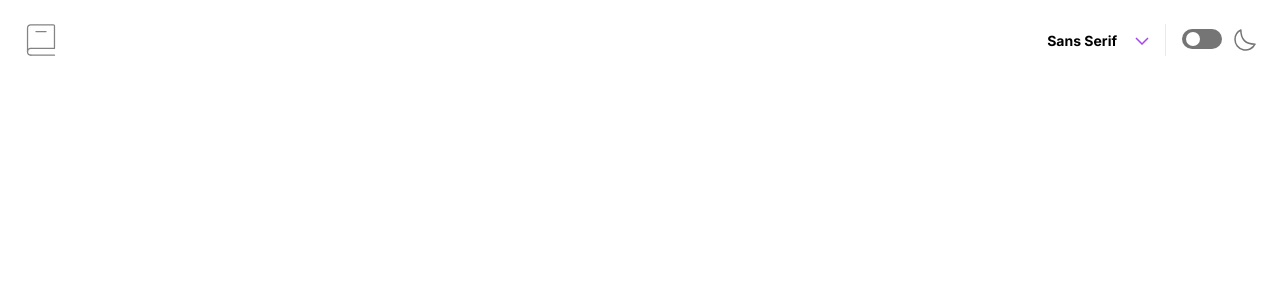
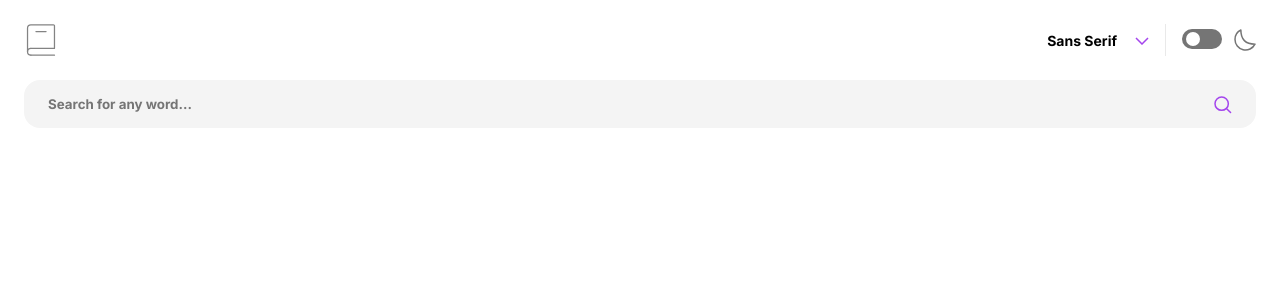
Before and after one commit to Stelkooo/dictionary-web-app, a React (Create React App) app: page / in a window 1280 px wide. Shown: the top 300 px of the page. Built offline with nearby package versions, Linux system fonts and the light colour scheme.

Commit message:
searchbar component

```diff
--- a/src/App.jsx
+++ b/src/App.jsx
@@ -2,6 +2,7 @@ import { useSelector } from 'react-redux';
 
 // components imports
 import Header from './components/header/header.component';
+import SearchBar from './components/search-bar/search-bar.component';
 
 // font selector
 import { selectFontFamily } from './store/font/font.selector';
@@ -16,6 +17,7 @@ function App() {
     <div className="App">
       <GlobalStyle fontFamily={fontFamily} />
       <Header />
+      <SearchBar />
     </div>
   );
 }
--- a/src/Global.styles.jsx
+++ b/src/Global.styles.jsx
@@ -7,6 +7,10 @@ export const GlobalStyle = createGlobalStyle`
   margin: 0;
   font-family: ${(props) => props.fontFamily};
 }
+
+body {
+  padding: ${24 / 16}rem;
+}
 `;
 
 export default GlobalStyle;
--- a/src/components/font-switch/font-switch.styles.jsx
+++ b/src/components/font-switch/font-switch.styles.jsx
@@ -22,12 +22,13 @@ export const FontSwitchButton = styled.button`
 `;
 
 export const FontList = styled.div`
+  background-color: white;
   display: ${(props) => props.display};
   flex-direction: column;
   width: ${183 / 16}rem;
   border-radius: 1rem;
   position: absolute;
-  z-index: -1;
+  z-index: 100;
   padding: 24px;
   right: 1rem;
   top: 2rem;
--- a/src/components/header/header.styles.jsx
+++ b/src/components/header/header.styles.jsx
@@ -1,9 +1,9 @@
 import styled from 'styled-components';
 
 export const HeaderContainer = styled.div`
+  margin-bottom: ${24 / 16}rem;
   display: flex;
   justify-content: space-between;
-  padding: 1.5rem;
 `;
 
 export const HeaderOptions = styled.div`
--- /dev/null
+++ b/src/components/search-bar/search-bar.component.jsx
@@ -0,0 +1,17 @@
+// style import
+import {
+  SearchBarContainer,
+  SearchBarInput,
+  SearchIcon,
+} from './search-bar.styles';
+
+function SearchBar() {
+  return (
+    <SearchBarContainer>
+      <SearchBarInput type="text" placeholder="Search for any word..." />
+      <SearchIcon />
+    </SearchBarContainer>
+  );
+}
+
+export default SearchBar;
--- /dev/null
+++ b/src/components/search-bar/search-bar.styles.jsx
@@ -0,0 +1,31 @@
+import styled from 'styled-components';
+
+// import svg
+import { ReactComponent as SearchSvg } from '../../assets/images/icon-search.svg';
+
+export const SearchBarContainer = styled.div`
+  position: relative;
+`;
+
+export const SearchBarInput = styled.input`
+  display: block;
+  padding: ${14 / 16}rem ${24 / 16}rem;
+  width: 100%;
+  height: ${48 / 16}rem;
+  border-radius: 1rem;
+  background-color: #f4f4f4;
+  border: none;
+  outline: none;
+  font-weight: 700;
+  caret-color: #a445ed;
+
+  &:focus {
+    border: 1px solid #a445ed;
+  }
+`;
+
+export const SearchIcon = styled(SearchSvg)`
+  position: absolute;
+  top: 1rem;
+  right: ${24 / 16}rem;
+`;
```
